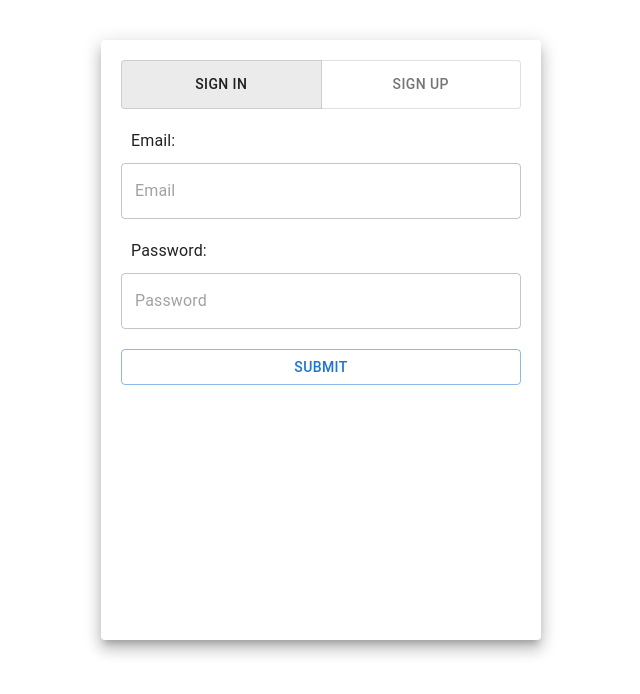
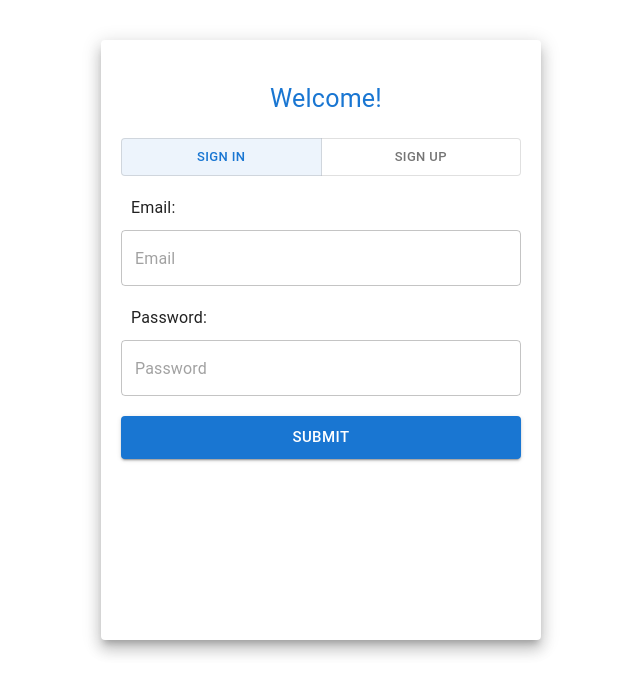
Before and after one commit to J-Srinivasalu/google-keep-clone, a React (Vite) app in the folder frontend/: page /auth in a window 1280 px wide. Shown: the top 694 px of the page, without its empty margins (319-959 px from the left). Built offline with nearby package versions, Linux system fonts and the light colour scheme.

Commit message:
ui improvement | code refactor | release v2

```diff
--- a/frontend/package.json
+++ b/frontend/package.json
@@ -15,9 +15,11 @@
     "@mui/icons-material": "^5.14.18",
     "@mui/lab": "^5.0.0-alpha.153",
     "@mui/material": "^5.14.18",
+    "@types/react-responsive-masonry": "^2.1.3",
     "axios": "^1.6.2",
     "react": "^18.2.0",
     "react-dom": "^18.2.0",
+    "react-responsive-masonry": "^2.1.7",
     "react-router-dom": "^6.19.0",
     "zod": "^3.22.4"
   },
--- /dev/null
+++ b/frontend/src/components/AuthInputField.tsx
@@ -0,0 +1,31 @@
+import { Typography, TextField } from "@mui/material";
+
+interface AuthInput {
+  type: string;
+  placeholder: string;
+  onChange: (value: string) => void;
+}
+
+const AuthInputField = (props: AuthInput) => {
+  const { type, placeholder, onChange } = props;
+  return (
+    <>
+      <Typography
+        paddingInlineStart={"10px"}
+        marginTop={"20px"}
+        marginBottom={"10px"}
+      >
+        {placeholder}:
+      </Typography>
+      <TextField
+        type={type}
+        placeholder={placeholder}
+        onChange={(e) => onChange(e.target.value)}
+        fullWidth
+        required
+      ></TextField>
+    </>
+  );
+};
+
+export default AuthInputField;
--- a/frontend/src/components/Note.tsx
+++ b/frontend/src/components/Note.tsx
@@ -39,8 +39,8 @@ const Note: FC<NoteProps> = (props) => {
         position: "relative",
         padding: "20px",
         margin: "20px",
-        minWidth: 200,
-        maxWidth: 200,
+        minWidth: 150,
+        maxWidth: 150,
       }}
       onMouseEnter={() => setIsHovered(true)}
       onMouseLeave={() => setIsHovered(false)}
--- a/frontend/src/pages/auth.tsx
+++ b/frontend/src/pages/auth.tsx
@@ -9,11 +9,11 @@ import {
   Button,
   Grid,
   Paper,
-  TextField,
   ToggleButton,
   ToggleButtonGroup,
   Typography,
 } from "@mui/material";
+import AuthInputField from "../components/AuthInputField";
 
 const Auth = () => {
   const navigate = useNavigate();
@@ -72,8 +72,19 @@ const Auth = () => {
         elevation={10}
         style={{ padding: 20, width: 400, height: "70vh", margin: "40px auto" }}
       >
+        <Typography
+          paddingInlineStart={"10px"}
+          textAlign={"center"}
+          fontSize={25}
+          color={"primary"}
+          margin={"20px"}
+        >
+          Welcome!
+        </Typography>
         <Box marginBottom={"10px"}>
           <ToggleButtonGroup
+            color="primary"
+            size="small"
             value={loginMethod}
             fullWidth
             exclusive
@@ -91,57 +102,41 @@ const Auth = () => {
             {errorMessage}
           </Alert>
         )}
-        <Typography
-          paddingInlineStart={"10px"}
-          marginTop={"20px"}
-          marginBottom={"10px"}
+        <form
+          onSubmit={(e) => {
+            e.preventDefault();
+            onSubmit();
+          }}
         >
-          Email:
-        </Typography>
-        <TextField
+          <AuthInputField
             type="email"
             placeholder="Email"
-          onChange={(e) => setEmail(e.target.value)}
-          fullWidth
-          required
-        ></TextField>
-        <Typography
-          paddingInlineStart={"10px"}
-          marginTop={"20px"}
-          marginBottom={"10px"}
-        >
-          Password:
-        </Typography>
-        <TextField
+            onChange={(value) => setEmail(value)}
+          />
+          <AuthInputField
             type="password"
             placeholder="Password"
-          onChange={(e) => setPassword(e.target.value)}
-          fullWidth
-          required
-        ></TextField>
+            onChange={(value) => setPassword(value)}
+          />
           {loginMethod == "signup" && (
-          <>
-            <Typography
-              paddingInlineStart={"10px"}
-              marginTop={"20px"}
-              marginBottom={"10px"}
-            >
-              Confirm Password:
-            </Typography>
-            <TextField
+            <AuthInputField
               type="password"
               placeholder="Confirm Password"
-              onChange={(e) => setConfirmPassword(e.target.value)}
-              fullWidth
-              required
-            ></TextField>
-          </>
+              onChange={(value) => setConfirmPassword(value)}
+            />
           )}
           <Box marginTop={"20px"}>
-          <Button variant="outlined" fullWidth onClick={onSubmit}>
+            <Button
+              type="submit"
+              size="large"
+              variant="contained"
+              fullWidth
+              onClick={onSubmit}
+            >
               Submit
             </Button>
           </Box>
+        </form>
       </Paper>
     </Grid>
   );
--- a/frontend/src/pages/home.tsx
+++ b/frontend/src/pages/home.tsx
@@ -6,7 +6,7 @@ import Note from "../components/Note";
 import { getNotes, saveNote, updateNote } from "../services/notesApiService";
 import AddNoteDialog from "../components/AddNoteDialog";
 import TopAppBar from "../components/TopAppBar";
-import Masonry from "@mui/lab/Masonry";
+import Masonary, { ResponsiveMasonry } from "react-responsive-masonry";
 
 const Home = () => {
   const navigate = useNavigate();
@@ -103,7 +103,7 @@ const Home = () => {
   return (
     <>
       <TopAppBar />
-      <Box height={"60px"} />
+      <Box height={"80px"} />
       {errorMessage != "" && (
         <Alert
           severity="info"
@@ -130,7 +130,16 @@ const Home = () => {
         ></TextField>
       </Paper>
       <Box margin={"20px auto"} width={"90vw"}>
-        <Masonry columns={5} spacing={2}>
+        <ResponsiveMasonry
+          columnsCountBreakPoints={{
+            330: 2,
+            750: 3,
+            1000: 4,
+            1150: 5,
+            1350: 6,
+          }}
+        >
+          <Masonary gutter="10px">
             {notes.length === 0 ? (
               <Typography align="center" variant="h6">
                 No notes
@@ -147,7 +156,8 @@ const Home = () => {
                 />
               ))
             )}
-        </Masonry>
+          </Masonary>
+        </ResponsiveMasonry>
       </Box>
       <AddNoteDialog
         open={open}
```
Also changed, not shown: 1 other file (tests, documents, lock files or other folders). Lines whose indentation alone changed are shown as unchanged.
